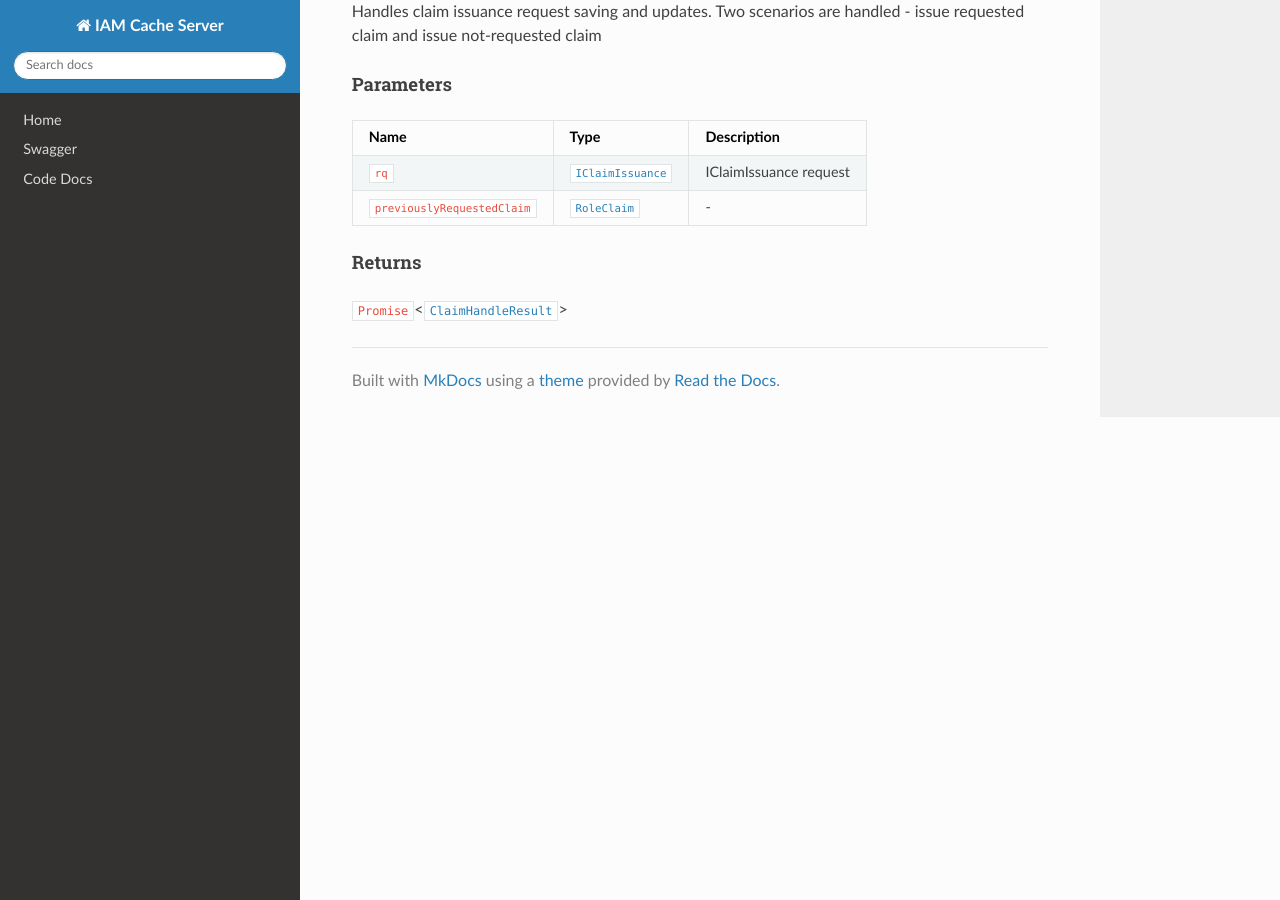
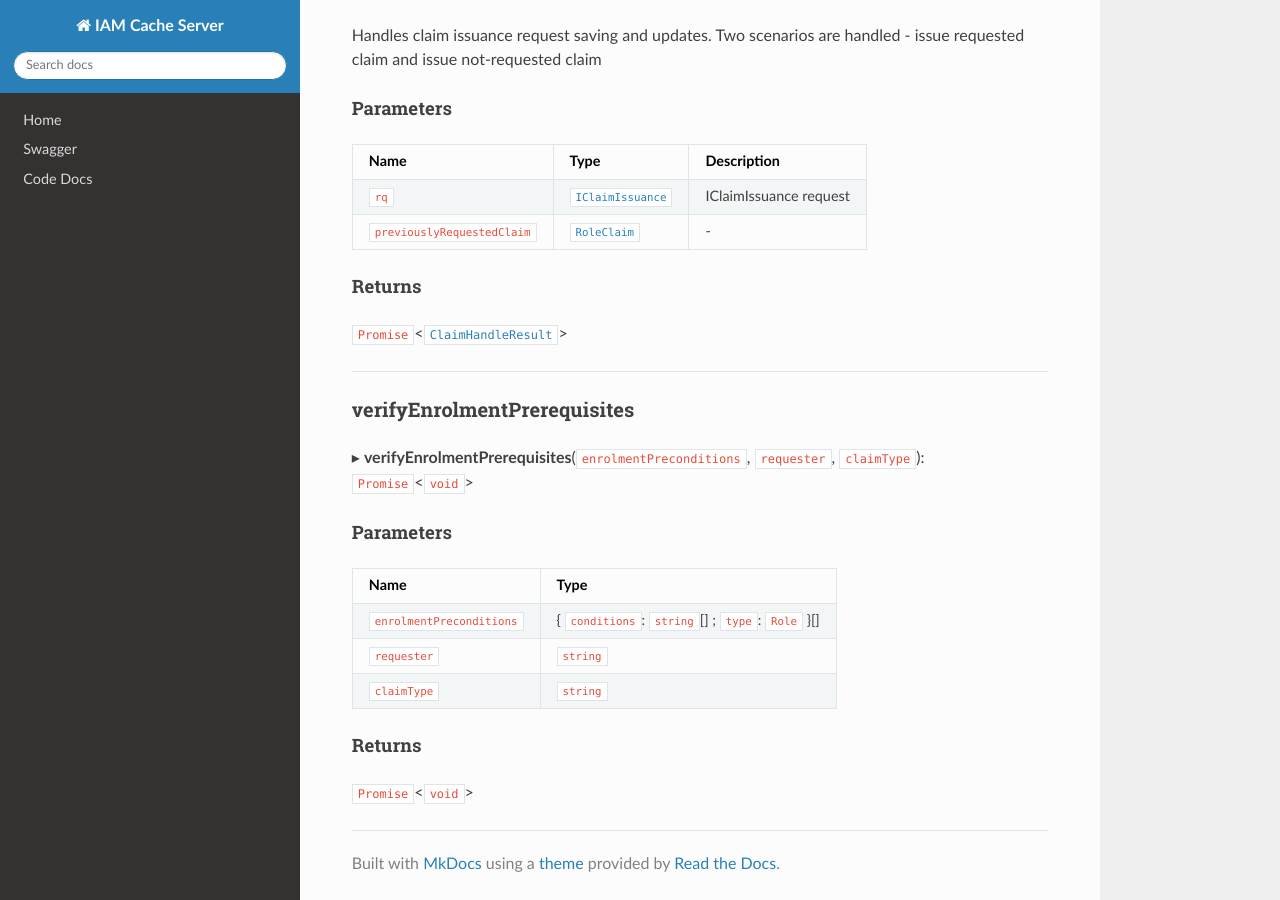
Before and after one commit to energywebfoundation/ssi-hub, an MkDocs documentation site: the page built from docs/api/classes/modules_claim_services_claim_issuance_service.ClaimIssuanceService.md, in a window 1280 px wide and 900 px high, scrolled down 1043 px. Built offline with MkDocs 1.6.1, drawn with Linux system fonts in a browser that asks for light colours; nearby versions of some CDN libraries; some of the changed text lies outside the part shown.

Commit message:
fix: update method name

```diff
--- a/docs/api/classes/modules_claim_services_claim_issuance_service.ClaimIssuanceService.md
+++ b/docs/api/classes/modules_claim_services_claim_issuance_service.ClaimIssuanceService.md
@@ -11,6 +11,7 @@
 ### Methods
 
 - [handleClaimIssuanceRequest](modules_claim_services_claim_issuance_service.ClaimIssuanceService.md#handleclaimissuancerequest)
+- [verifyEnrolmentPrerequisites](modules_claim_services_claim_issuance_service.ClaimIssuanceService.md#verifyenrolmentprerequisites)
 
 ## Constructors
 
@@ -46,3 +47,21 @@ Two scenarios are handled - issue requested claim and issue not-requested claim
 #### Returns
 
 `Promise`<[`ClaimHandleResult`](modules_claim_claim_handle_result_dto.ClaimHandleResult.md)\>
+
+___
+
+### verifyEnrolmentPrerequisites
+
+▸ **verifyEnrolmentPrerequisites**(`enrolmentPreconditions`, `requester`, `claimType`): `Promise`<`void`\>
+
+#### Parameters
+
+| Name | Type |
+| :------ | :------ |
+| `enrolmentPreconditions` | { `conditions`: `string`[] ; `type`: `Role`  }[] |
+| `requester` | `string` |
+| `claimType` | `string` |
+
+#### Returns
+
+`Promise`<`void`\>
```
Also changed, not shown: docs/api/classes/modules_claim_services_claim_verification_service.ClaimVerificationService.md (+3 -3 lines), 4 other files.
